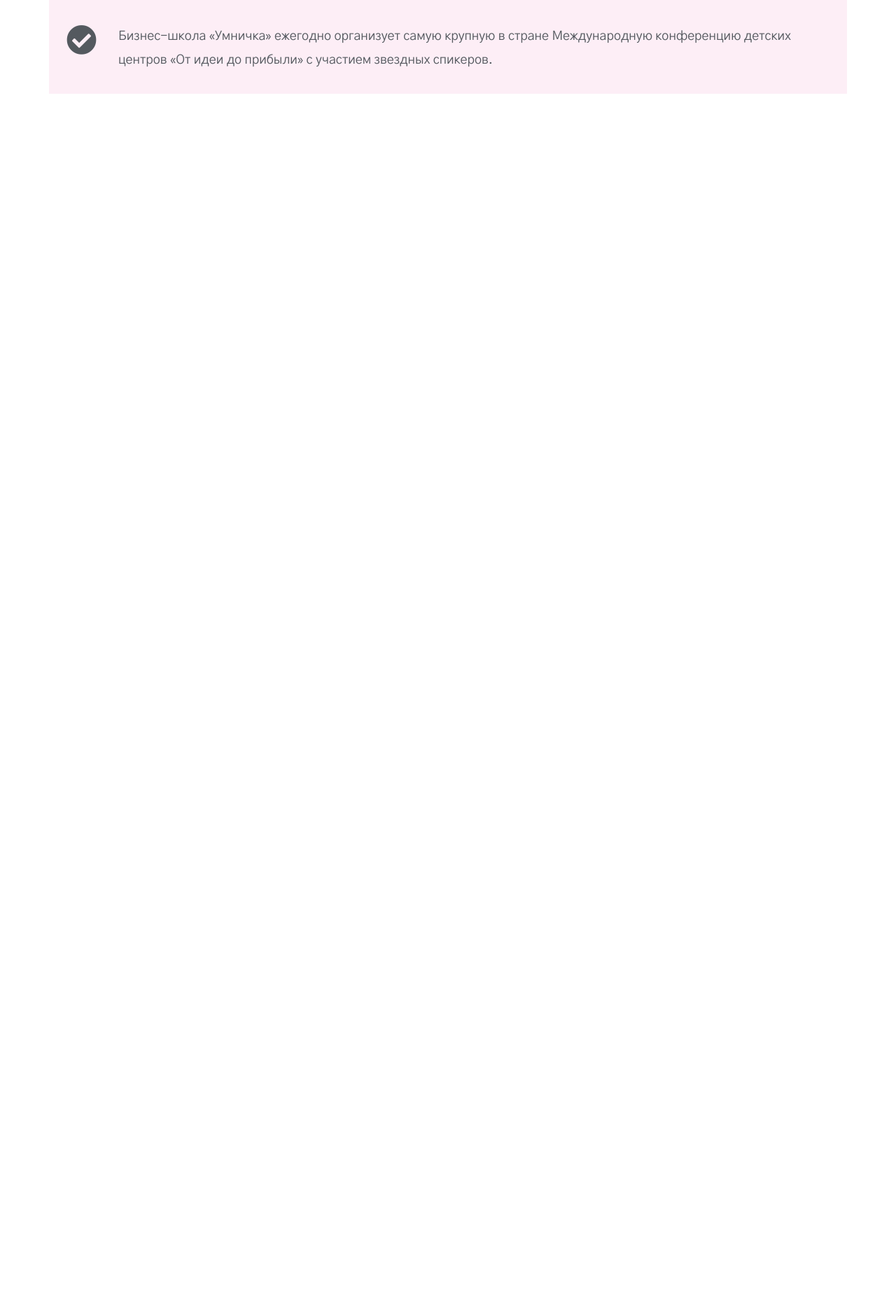
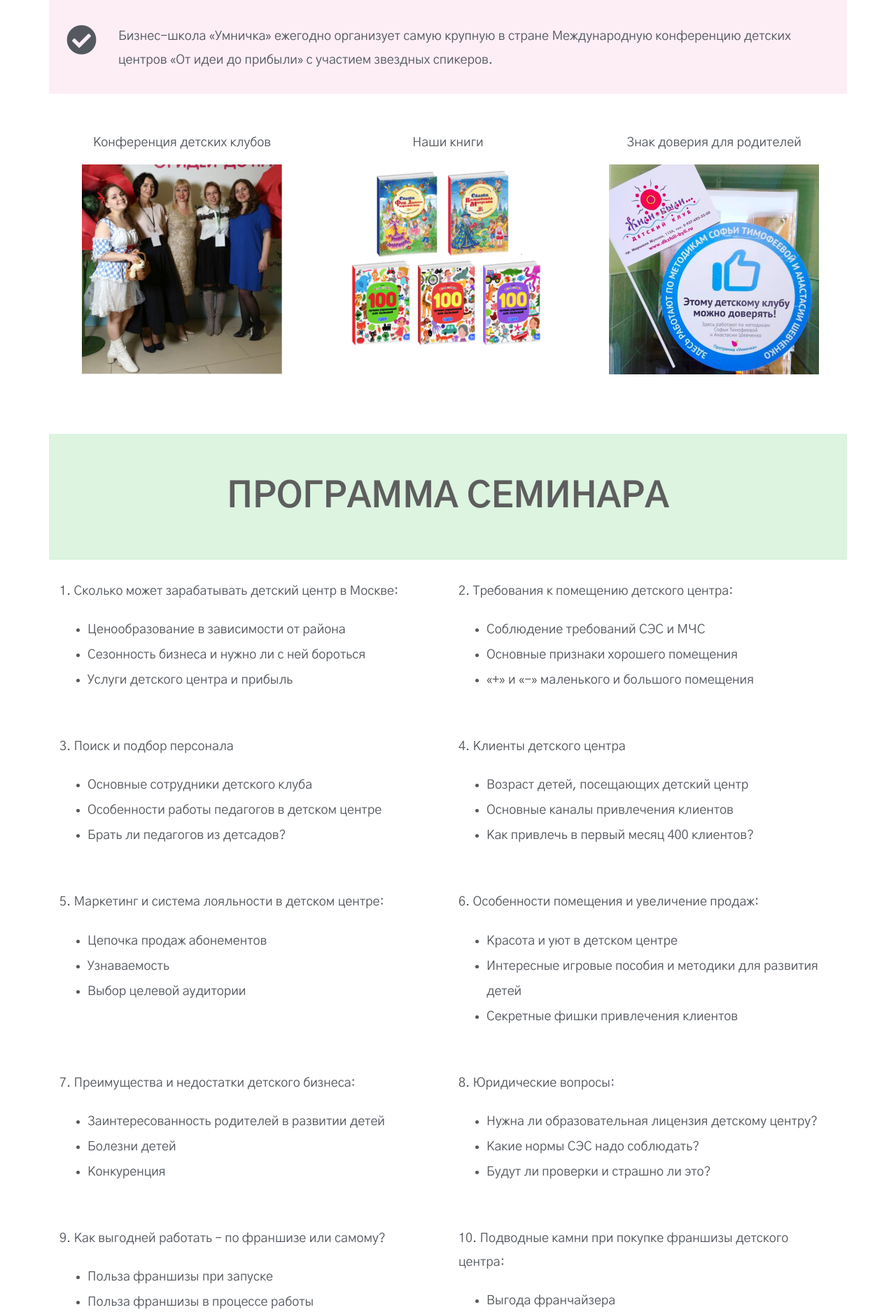
Before and after one commit to Garo1986/Garo1986.github.io, a PHP site: page / in a window 1280 px wide. Shown: the part 1999-3874 px from the top of the page at 70% size. Before the commit the page ends 2133 px from the top, so only its background shows below. Run offline with PHP 8.4, Linux system fonts and the light colour scheme; some libraries are stand-ins or nearby versions; some web fonts are replaced.

Commit message:
End version
Game over

```diff
--- a/detKlubOnZero/css/style.css
+++ b/detKlubOnZero/css/style.css
@@ -171,7 +178,128 @@
 .fa-check-circle {
 	font-size: 43px;
 }
+.beforeProgramm .col-md-4 {
+	text-align: center;
+}
+.beforeProgrammTitle {
+	text-align: center;
+	font-size: 18px;
+	margin-bottom: 20px;
+}
+.beforeProgrammImage {
+	max-width: 100%;
+	margin-bottom: 25px;
+}
+.programmTitle {
+	display: block;
+	width: 100%;
+	padding-top: 60px;
+	padding-bottom: 60px;
+	background-color: #dcf4e0;
+	color: #5e5e5e;
+	text-transform: uppercase;
+	text-align: center;
+	font-family: 'GothicA1';
+	font-size: 50px;
+}
+.programmList {
+	margin-top: 20px;
+	font-size: 18px;
+	padding-left: 0;
+}
+.programmListDesc {
+	margin-left: 40px;
+	line-height: 2;
+}
+.programmListDesc:last-child {
+	margin-bottom: 40px;
+}
+.programmListDesc:first-child {
+	margin-top: 20px;
+}
+.autorSeminarTitle {
+	display: block;
+	width: 100%;
+	padding-top: 60px;
+	padding-bottom: 60px;
+	background-color: #fdeef6;
+	color: #5e5e5e;
+	text-transform: uppercase;
+	text-align: center;
+	font-family: 'GothicA1';
+	font-size: 50px;
+}
+.autorSeminarDesc {
+	margin: 30px 0px;
+}
+.autorDescription {
+	margin: 20px 0px;
+}
+.autorLineTimofeeva {
+	content: "";
+	display: block;
+	width: 100%;
+	height: 3px;
+	background-color: #fdeef6;
+}
+.autorLineShevchenko {
+	content: "";
+	display: block;
+	width: 100%;
+	height: 20px;
+	background-color: #fdeef6;
+}
 
+.fa-calendar-check {
+	border: 5px solid #5e5e5e;
+	font-size: 45px;
+    padding: 30px;
+    border-radius: 100px;
+    margin-bottom: 30px;
+}
+.dataSeminarTitle {
+	font-family: 'GothicA1';
+}
+.dataSeminarDesc {
+	margin-top: 40px;
+	line-height: 2;
+}
+.dataSeminarImg {
+	max-width: 100%;
+}
+.priceSeminarImg {
+	max-width: 100%;
+}
+.priceSem {
+	margin-top: 30px;
+	margin-bottom: 30px;
+}
+.lineIndent {
+	content: '';
+	display: block;
+	width: 100%;
+	height: 1px;
+	background-color: #5e5e5e;
+	margin-top: 15px;
+	margin-bottom: 15px;
+}
+.placeSeminarTitle {
+	font-family: 'GothicA1';
+}
+.placeSeminarDesc {
+	font-size: 22px;
+}
+.footer {
+	font-size: 14px;
+}
+.footer a {
+	display: block;
+	text-decoration: none;
+	color: #5e5e5e;
+}
+.footerDesc {
+	line-height: 2;
+}
 @media (max-width: 1200px) {
 	body {
 		font-size: 20px;
--- a/detKlubOnZero/index.html
+++ b/detKlubOnZero/index.html
@@ -21,16 +21,16 @@
       <div class="collapse navbar-collapse" id="navbarNav">
         <ul class="navbar-nav">
           <li class="nav-item active">
-            <a class="nav-link" href="#">Программа семинара <span class="sr-only">(current)</span></a>
+            <a class="nav-link" href="#programmSeminar">Программа семинара <span class="sr-only">(current)</span></a>
           </li>
           <li class="nav-item">
-            <a class="nav-link" href="#">Кто ведет</a>
+            <a class="nav-link" href="#Autor">Кто ведет</a>
           </li>
           <li class="nav-item">
-           <a class="nav-link" href="#">Стоимость</a>
+           <a class="nav-link" href="#Price">Стоимость</a>
           </li>
           <li class="nav-item">
-           <a class="nav-link" href="#">Контакты</a>
+           <a class="nav-link" href="#Contact">Контакты</a>
           </li>
         </ul>
       </div>
@@ -135,8 +135,6 @@
       </div>
       </div>
     </section>
-
-
     <section class="whyWe">
       <div class="container bg-pink">
         <h2 class="whyWeTitle">Почему стоит выбирать нас?</h2>
@@ -172,6 +170,234 @@
           </div>
       </div>
     </section>
+    <section class="beforeProgramm">
+      <div class="container">
+        <div class="row">
+          <div class="col-md-4">
+            <h3 class="beforeProgrammTitle">Конференция детских клубов</h3>
+            <img src="img/konference.jpg" alt="Конференция детских клубов" class="beforeProgrammImage">
+            <!-- /.beforeProgrammTitle -->
+          </div>
+          <!-- /.col-md-4 -->
+          <div class="col-md-4">
+            <h3 class="beforeProgrammTitle">Наши книги </h3>
+            <img src="img/books.png" alt="Наши книги" class="beforeProgrammImage">
+            <!-- /.beforeProgrammTitle -->
+          </div>
+          <!-- /.col-md-4 -->
+          <div class="col-md-4">
+            <h3 class="beforeProgrammTitle">Знак доверия для родителей</h3>
+            <img src="img/iconTrust.png" alt="Знак доверия для родителей" class="beforeProgrammImage">
+            <!-- /.beforeProgrammTitle -->
+          </div>
+          <!-- /.col-md-4 -->
+        </div>
+        <!-- /.row -->
+      </div>
+      <!-- /.container -->
+    </section>
+    <!-- /.beforeProgramm -->
+    <section class="programm" id="programmSeminar">
+      <div class="container">
+        <div class="row">
+          <h2 class="programmTitle">Программа семинара</h2>
+          <div class="col-md-6">
+            <ul class="programmList">1. Сколько может зарабатывать детский центр в Москве:
+              <li class="programmListDesc">Ценообразование в зависимости от района</li>
+              <li class="programmListDesc">Сезонность бизнеса и нужно ли с ней бороться</li>
+              <li class="programmListDesc">Услуги детского центра и прибыль</li>
+            </ul>
+          </div>
+          <div class="col-md-6">
+            <ul class="programmList">2. Требования к помещению детского центра:
+              <li class="programmListDesc">Соблюдение требований СЭС и МЧС</li>
+              <li class="programmListDesc">Основные признаки хорошего помещения</li>
+              <li class="programmListDesc">«+» и «-» маленького и большого помещения</li>
+            </ul>
+          </div>
+        </div>
+        <div class="row">
+          <div class="col-md-6">
+            <ul class="programmList">3. Поиск и подбор персонала
+              <li class="programmListDesc">Основные сотрудники детского клуба</li>
+              <li class="programmListDesc">Особенности работы педагогов в детском центре</li>
+              <li class="programmListDesc">Брать ли педагогов из детсадов?</li>
+            </ul>
+          </div>
+          <div class="col-md-6">
+            <ul class="programmList">4. Клиенты детского центра
+              <li class="programmListDesc">Возраст детей, посещающих детский центр</li>
+              <li class="programmListDesc">Основные каналы привлечения клиентов</li>
+              <li class="programmListDesc">Как привлечь в первый месяц 400 клиентов?</li>
+            </ul>
+          </div>
+        </div>
+        <div class="row">
+          <div class="col-md-6">
+            <ul class="programmList">5. Маркетинг и система лояльности в детском центре:
+              <li class="programmListDesc">Цепочка продаж абонементов</li>
+              <li class="programmListDesc">Узнаваемость</li>
+              <li class="programmListDesc">Выбор целевой аудитории</li>
+            </ul>
+          </div>
+          <div class="col-md-6">
+            <ul class="programmList">6. Особенности помещения и увеличение продаж:
+              <li class="programmListDesc">Красота и уют в детском центре</li>
+              <li class="programmListDesc">Интересные игровые пособия и методики для развития детей</li>
+              <li class="programmListDesc">Секретные фишки привлечения клиентов</li>
+            </ul>
+          </div>
+        </div>
+        <div class="row">
+          <div class="col-md-6">
+            <ul class="programmList">7. Преимущества и недостатки детского бизнеса:
+              <li class="programmListDesc">Заинтересованность родителей в развитии детей</li>
+              <li class="programmListDesc">Болезни детей</li>
+              <li class="programmListDesc">Конкуренция</li>
+            </ul>
+          </div>
+          <div class="col-md-6">
+            <ul class="programmList">8. Юридические вопросы:
+              <li class="programmListDesc">Нужна ли образовательная лицензия детскому центру?</li>
+              <li class="programmListDesc">Какие нормы СЭС надо соблюдать?</li>
+              <li class="programmListDesc">Будут ли проверки и страшно ли это?</li>
+            </ul>
+          </div>
+        </div>
+        <div class="row">
+          <div class="col-md-6">
+            <ul class="programmList">9. Как выгодней работать – по франшизе или самому?
+              <li class="programmListDesc">Польза франшизы при запуске</li>
+              <li class="programmListDesc">Польза франшизы в процессе работы</li>
+              <li class="programmListDesc">Долгосрочные перспективы</li>
+            </ul>
+          </div>
+          <div class="col-md-6">
+            <ul class="programmList">10. Подводные камни при покупке франшизы детского центра:
+              <li class="programmListDesc">Выгода франчайзера</li>
+              <li class="programmListDesc">Как врут франчайзеры</li>
+              <li class="programmListDesc" id="Autor">Разные модели франчайзинга в детском бизнесе.</li>
+            </ul>
+          </div>
+        </div>
+      </div>
+    </section>
+    <section class="autorSeminar">
+      <div class="container">
+        <div class="row">
+          <h2 class="autorSeminarTitle">Авторы и ведущие семинара</h2>
+          <!-- /.autorSeminarTitle -->
+          <div class="media autorSeminarDesc">
+            <img src="img/Timofeeva.jpg" class="align-self-start mr-5" alt="Тимофеева Софья">
+            <div class="media-body autorDescription">
+              <p>Софья Тимофеева – генеральный директор детского эко-клуба «Умничка», сооснователь франшизной сети «Детский эко-клуб «Умничка»», руководитель бизнес-школы «Умничка» для детских клубов, автор книг о работе детского клуба, автор методических книг и рабочих тетрадей для детей, автор «Ежедневника успешной женщины».</p>
+            </div>
+
+          </div>
+          <div class="autorLineTimofeeva"></div>
+          <div class="media autorSeminarDesc">
+            <img src="img/Shevchenko.jpg" class="align-self-start mr-5" alt="Шевченко Анастасия">
+            <div class="media-body autorDescription">
+              <p>Анастасия Шевченко — сооснователь франшизной сети «Детский эко-клуб «Умничка»», руководитель бизнес-школы «Умничка» для детских клубов, директор по развитию детского эко-клуба «Умничка», автор методических книг и рабочих тетрадей для детей.</p>
+            </div>
+          </div>
+          <div class="autorLineShevchenko"></div>
+        </div>
+        <!-- /.row -->
+      </div>
+      <!-- /.container -->
+    </section>
+    <!-- /.autorSeminar -->
+    <section class="dataSeminar">
+      <div class="container">
+        <div class="row">
+          <div class="col-md-3 text-center"><i class="far fa-calendar-check"></i></div>
+          <!-- /.col-md-3 -->
+          <div class="col-md-6 text-center">
+            <h2 class="dataSeminarTitle">Дата проведения семинара</h2>
+            <div class="dataSeminarDesc">
+              19 мая (воскресенье) в 11:00<br>
+              Продолжительность — 2 часа
+            </div>
+          </div>
+          <!-- /.col-md-6 -->
+          <div class="col-md-3 text-center" id="Price">
+            <img class="dataSeminarImg" src="img/dataSeminar.jpg" alt="Дата проведения семинара">
+          </div>
+          <!-- /.col-md-3 -->
+        </div>
+        <!-- /.row -->
+      </div>
+      <!-- /.container -->
+    </section>
+    <!-- /.dataSeminar -->
+    <section class="priceSeminar">
+      <div class="container bg-gray">
+        <div class="row">
+          <div class="col-md-4 text-center">
+            <img src="img/priceSeminar.jpg" alt="Стоимость семинара - 500 рублей" class="priceSeminarImg">
+          </div>
+          <div class="col-md-8 text-center">
+            <div class="priceSem">Стоимость семинара - 500 рублей</div>
+            <a href="#" class="wantSeminar">Принять участие</a>
+          </div>
+        </div>
+      </div>
+
+    </section>
+    <section class="line" id="Contact">
+      <div class="container">
+        <div class="row">
+          <div class="lineIndent"></div>
+        </div>
+      </div>
+    </section>
+    <section class="placeSeminar">
+      <div class="container">
+        <div class="row">
+          <div class="col-md-6 text-center">
+        <div class="placeSeminarTitle">
+          Место проведения семинара:
+        </div>
+        <span class="placeSeminarDesc">
+          Москва, ул. Воздвиженка, д. 9,<br> Центр развития межличностных коммуникаций<br> «Аудиториум», зал «Большой»
+        </span>
+      </div>
+      <div class="col-md-6 placeGeo">
+        <iframe src="https://yandex.ru/map-widget/v1/?um=constructor%3A0155d468b7362fdad8f58e624882f516350ad8661d9bdfcfd248aa4fa2db24ef&amp;source=constructor" width="100%" height="300" frameborder="0"></iframe>
+      </div>
+        </div>
+      </div>
+
+    </section>
+    <section class="line">
+      <div class="container">
+        <div class="row">
+          <div class="lineIndent"></div>
+        </div>
+      </div>
+    </section>
+    <section class="footer">
+      <div class="container">
+        <div class="row">
+          <div class="col-md-6 text-right">
+            <div class="logoFooter">
+              <img src="img/logoFooter.jpeg" alt="Бизнес-школа Умничка" class="footerLogo">
+            </div>
+          </div>
+          <div class="col-md-6 text-left">
+            <p class="footerDesc">
+              Бизнес-школа «Умничка» для детских клубов
+              <a href="tel:+74952279020" class="footerPhone">Телефон: 8 (495) 227-90-20</a>
+              <a href="mailto:ecoklub@mail.ru" class="footerMail">E-mail: ecoklub@mail.ru</a>
+            </p>
+            <div class="footerAdress">
+              Адрес: Москва, Можайское шоссе, д45, корп. 1
+            </div>
+          </div>
+        </div>
+      </div>
+    </section>
 
 
     <!-- Optional JavaScript -->
```
Also changed, not shown: other parts of detKlubOnZero/css/style.css (+36 -0 lines). Lines whose indentation alone changed are shown as unchanged.
